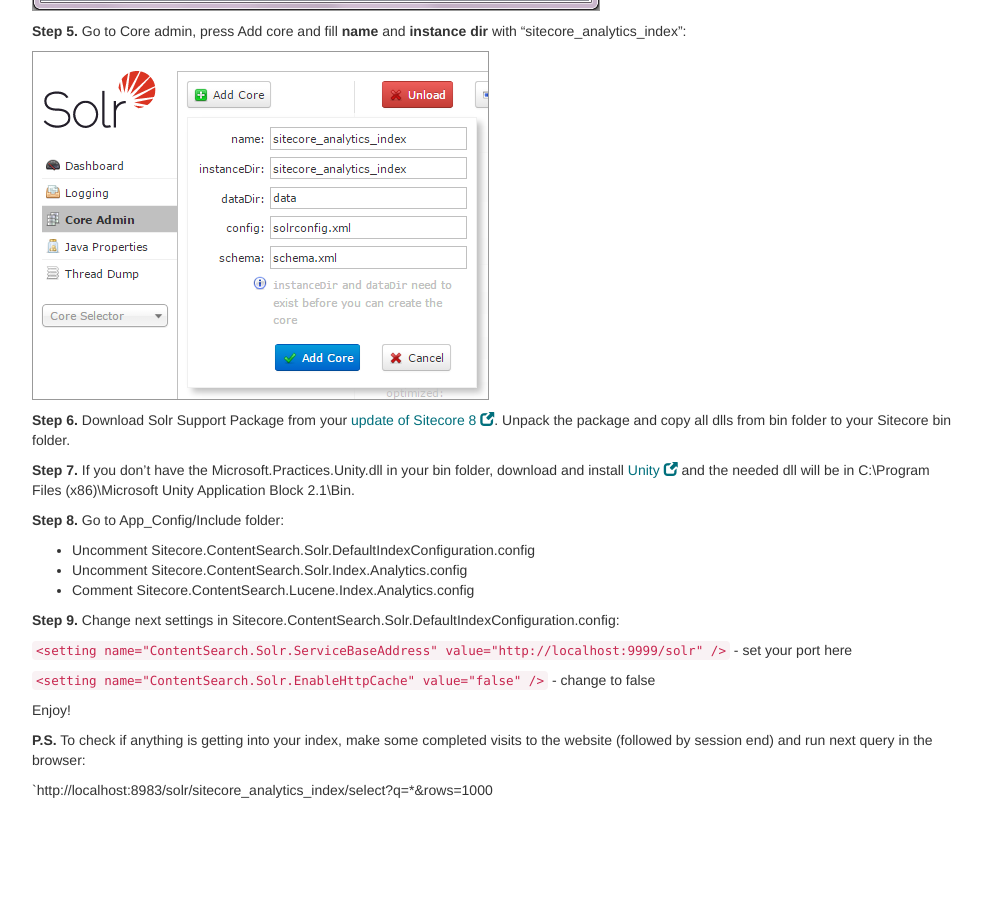
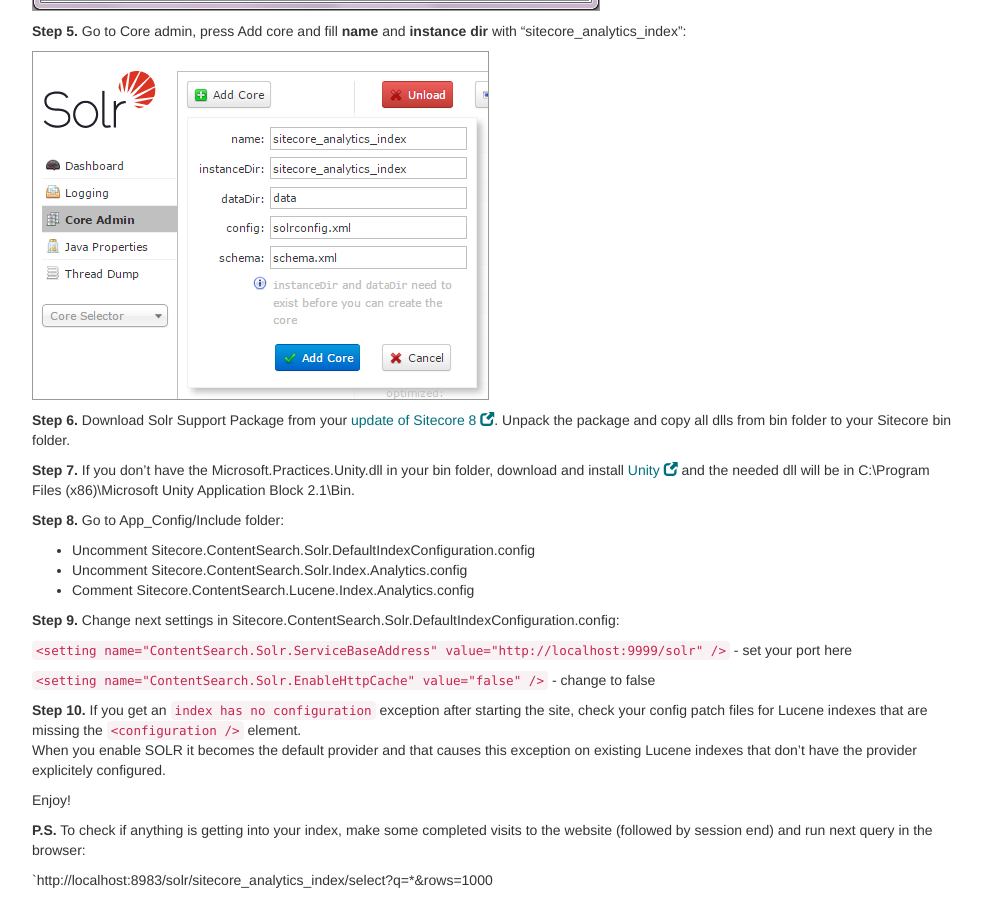
Before and after one commit to Sitecore-Community/docs, a Jekyll site: the page built from search/solr/Configuring-Solr-for-use-with-Sitecore-8/index.md, in a window 1280 px wide and 900 px high, scrolled down 1124 px. Shown: the whole window, without its empty margins (243-1225 px from the left). Built offline with Jekyll 4.4.1, drawn with Linux system fonts in a browser that asks for light colours; nearby versions of some CDN libraries; a script that is not in the unit is left out; comment, search, counter and statistics services are not loaded; before the commit the page ends 1934 px from its top, so only the background shows below that.

Commit message:
Updated SOLR analytics description

```diff
--- a/search/solr/Configuring-Solr-for-use-with-Sitecore-8/index.md
+++ b/search/solr/Configuring-Solr-for-use-with-Sitecore-8/index.md
@@ -40,6 +40,9 @@
 
 `<setting name="ContentSearch.Solr.EnableHttpCache" value="false" />` - change to false
 
+**Step 10.** If you get an `index has no configuration` exception after starting the site, check your config patch files for Lucene indexes that are missing the `<configuration />` element.
+When you enable SOLR it becomes the default provider and that causes this exception on existing Lucene indexes that don't have the provider explicitely configured.
+
 Enjoy!
 
 **P.S.** To check if anything is getting into your index, make some completed visits to the website (followed by session end) and run next query in the browser:
```
